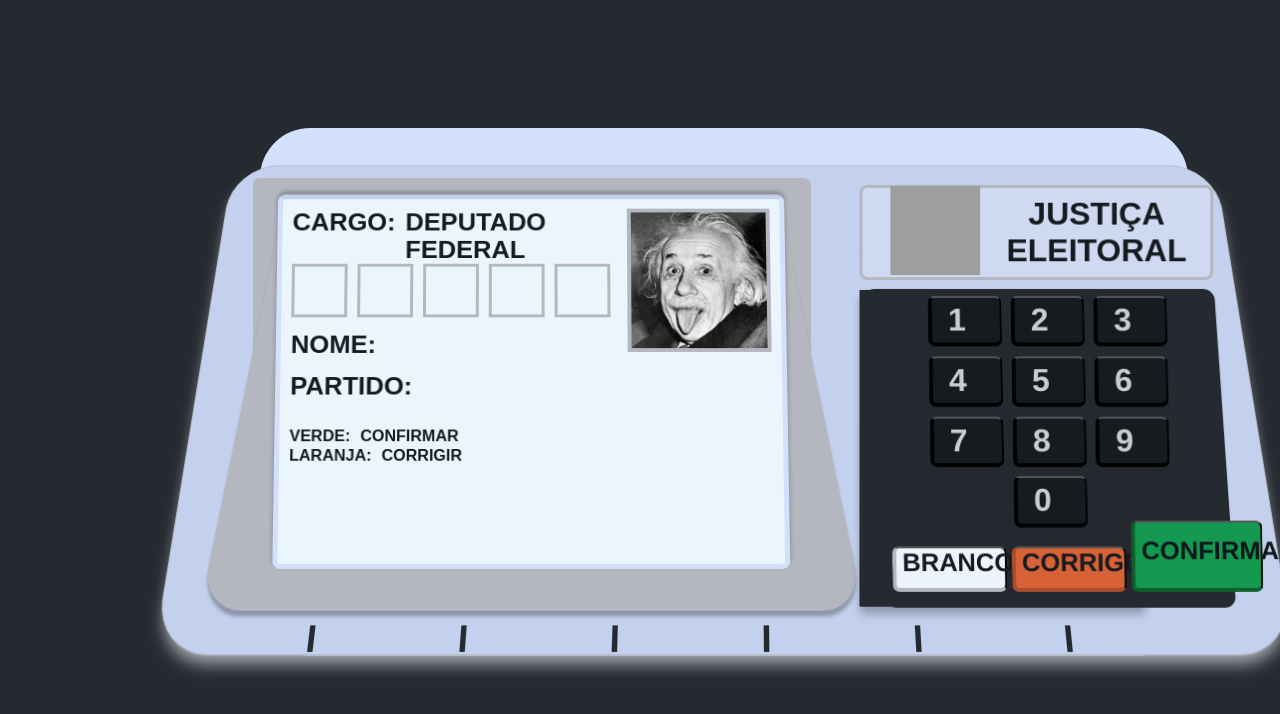
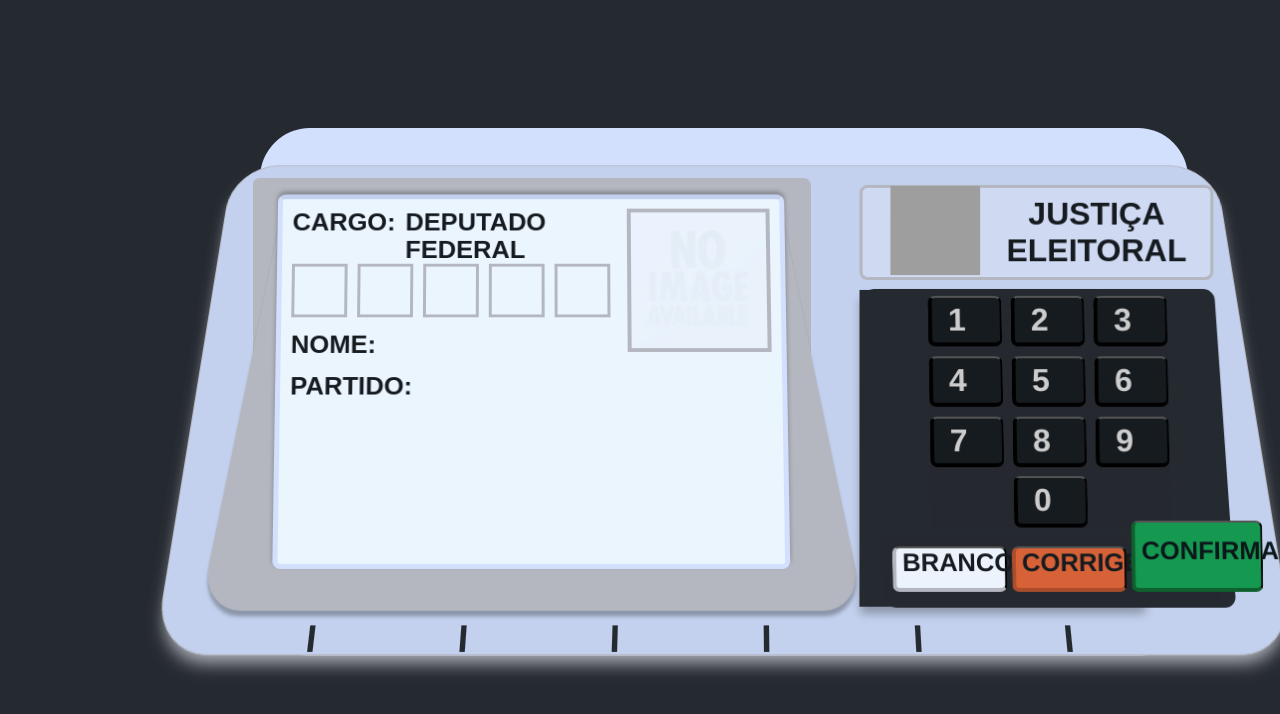
Before and after one commit to 4lessandrodev/urna-eletronica-brasileira, a Next.js app: page / in a window 1280 px wide. Shown: the top 714 px of the page. Built offline with nearby package versions, Linux system fonts and the light colour scheme; grey boxes are pictures that could not be loaded; a web font is replaced by a local one.

Commit message:
feat(context): added step info to context

```diff
--- a/src/components/BallotBox/index.tsx
+++ b/src/components/BallotBox/index.tsx
@@ -1,3 +1,4 @@
+import { useBallotBox } from '@contexts/ballot-context';
 import {
     Base,
     Border,
@@ -13,10 +14,12 @@ import {
 import Screen from '../Screen';
 import Logo from '../Logo';
 import Keyboard from '../Keyboard';
-// import Title from '../Title';
+import Title from '../Title';
 import ScreenInfo from '../ScreenInfo';
 
 export default function BallotBox() {
+    const { ballotBox } = useBallotBox();
+
     return (
         <Container>
             <Content>
@@ -24,8 +27,11 @@ export default function BallotBox() {
                     <ContainerBallot>
                         <ContainerScreen>
                             <Screen>
-                                {/* <Title value="fim" size="XLARGE" /> */}
-                                <ScreenInfo />
+                                {
+                                    ballotBox.hasNextStep()
+                                        ? <ScreenInfo />
+                                        : <Title value="fim" size="XLARGE" />
+                                }
                             </Screen>
                         </ContainerScreen>
                         <ContainerKeyBoard>
--- a/src/components/ScreenInfo/index.tsx
+++ b/src/components/ScreenInfo/index.tsx
@@ -1,4 +1,4 @@
-import { ReactElement, useState } from 'react';
+import { ReactElement } from 'react';
 import PhotoHandler from '../PhotoHandler';
 import InputNumber from '../InputNumber';
 import Title from '../Title';
@@ -16,10 +16,11 @@ export default function ScreenInfo() {
         ballotBox,
         pressedNumbers,
         inputsNumber,
+        image,
+        name,
+        group,
         setInputsNumber,
     } = useBallotBox();
-    const [name, setName] = useState<string>('');
-    const [group, setGroup] = useState<string>('');
 
     const handleInput = (): void => {
         const totalInput = ballotBox.quantityOfNumbers;
@@ -52,6 +53,8 @@ export default function ScreenInfo() {
                     <Title size="REGULAR" value="Partido: " />
                     <Title size="REGULAR" value={group} />
                 </ContentRow>
+                {inputsNumber.length === pressedNumbers.length
+                    && (
                         <ContentColumn>
                             <Info>
                                 <Title size="MEDIUM" value="Verde: " />
@@ -62,13 +65,14 @@ export default function ScreenInfo() {
                                 <Title size="MEDIUM" value="Corrigir" />
                             </Info>
                         </ContentColumn>
+                    )}
             </ScreenInfoData>
             <ScreenInfoImage>
                 <PhotoHandler
                     alt="image"
                     height={250}
                     width={240}
-                    src="image.jpg"
+                    src={image}
                     withBorder
                 />
             </ScreenInfoImage>
--- a/src/contexts/ballot-context.tsx
+++ b/src/contexts/ballot-context.tsx
@@ -14,7 +14,13 @@ export interface IBallotContext {
     pressedNumbers: number[];
     setPressedNumbers: Dispatch<SetStateAction<number[]>>;
     inputsNumber: ReactElement[];
-    setInputsNumber:Dispatch<SetStateAction<ReactElement[]>>;
+    setInputsNumber: Dispatch<SetStateAction<ReactElement[]>>;
+    name: string,
+    setName: Dispatch<SetStateAction<string>>,
+    group: string,
+    setGroup: Dispatch<SetStateAction<string>>,
+    image: string,
+    setImage: Dispatch<SetStateAction<string>>,
 }
 
 export const ballotBoxDefault = new BallotBox({ candidates: [], votes: [] });
@@ -25,7 +31,13 @@ const BallotBoxContext = createContext<IBallotContext>({
     pressedNumbers: [],
     setPressedNumbers: () => {},
     inputsNumber: [],
-    setInputsNumber: () => {},
+    setInputsNumber: () => { },
+    name: '',
+    setName: () => { },
+    group: '',
+    setGroup: () => { },
+    image: 'no-image.png',
+    setImage: () => { },
 });
 
 export function useBallotBox(): IBallotContext {
--- a/src/contexts/ballot-provider.tsx
+++ b/src/contexts/ballot-provider.tsx
@@ -15,6 +15,9 @@ export default function BallotBoxProvider({ children }: Props) {
     const [ballotBox, setBallotBox] = useState<IBallotBox>(ballotBoxDefault);
     const [pressedNumbers, setPressedNumbers] = useState<number[]>([]);
     const [inputsNumber, setInputsNumber] = useState<ReactElement[]>([]);
+    const [name, setName] = useState<string>('');
+    const [group, setGroup] = useState<string>('');
+    const [image, setImage] = useState<string>('no-image.png');
 
     const context = useMemo((): IBallotContext => ({
         ballotBox,
@@ -23,7 +26,20 @@ export default function BallotBoxProvider({ children }: Props) {
         setPressedNumbers,
         inputsNumber,
         setInputsNumber,
-    }), [ballotBox, pressedNumbers, inputsNumber]);
+        name,
+        setName,
+        group,
+        setGroup,
+        image,
+        setImage,
+    }), [
+        ballotBox,
+        pressedNumbers,
+        inputsNumber,
+        name,
+        group,
+        image,
+    ]);
 
     return (
         <BallotBoxContext.Provider value={context}>
```
Also changed, not shown: public/assets/no-image.png (added). Lines whose indentation alone changed are shown as unchanged.
